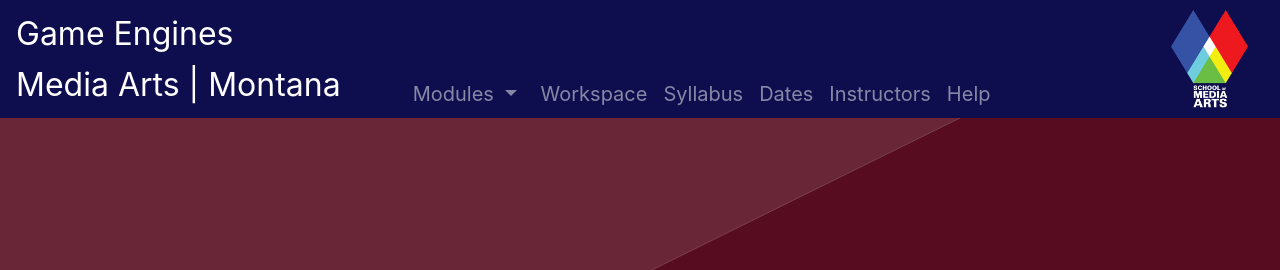
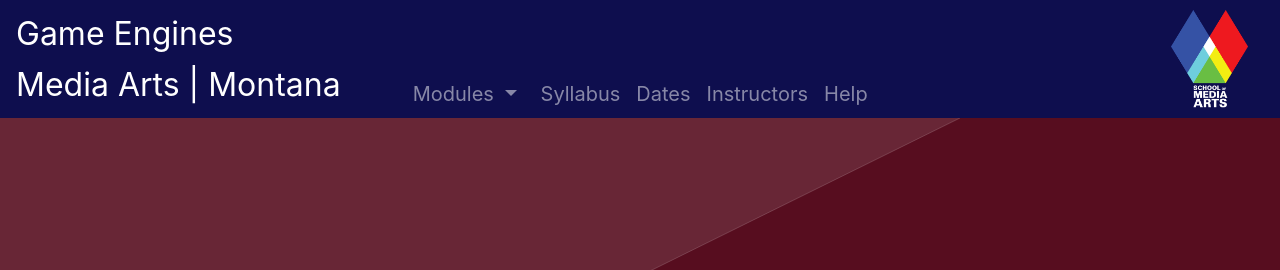
Before and after one commit to Montana-Media-Arts/460_GameEngines-Fall2020, a Jekyll site: the page built from index.markdown, in a window 1280 px wide. Shown: the top 270 px of the page. Built offline with Jekyll 4.4.1, drawn with Linux system fonts in a browser that asks for light colours; nearby versions of some CDN libraries.

Commit message:
Update course.yml

```diff
--- a/_data/course.yml
+++ b/_data/course.yml
@@ -4,7 +4,7 @@ description: A course to teach game design and programming using a game engine.
 institution: University of Montana, School of Media Arts
 institution-short: Media Arts | Montana
 
-infoModules: [workspace, syllabus, dates, instructors, help]
+infoModules: [syllabus, dates, instructors, help]
 
 
 modules: [week-1]
```
